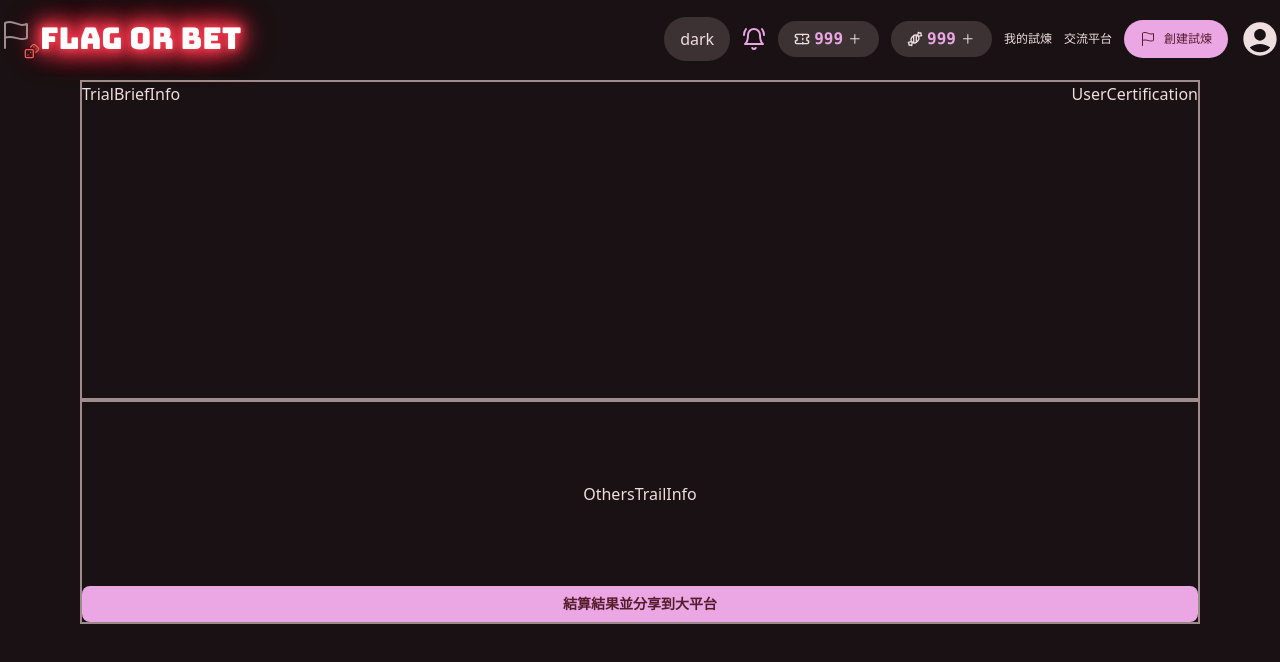
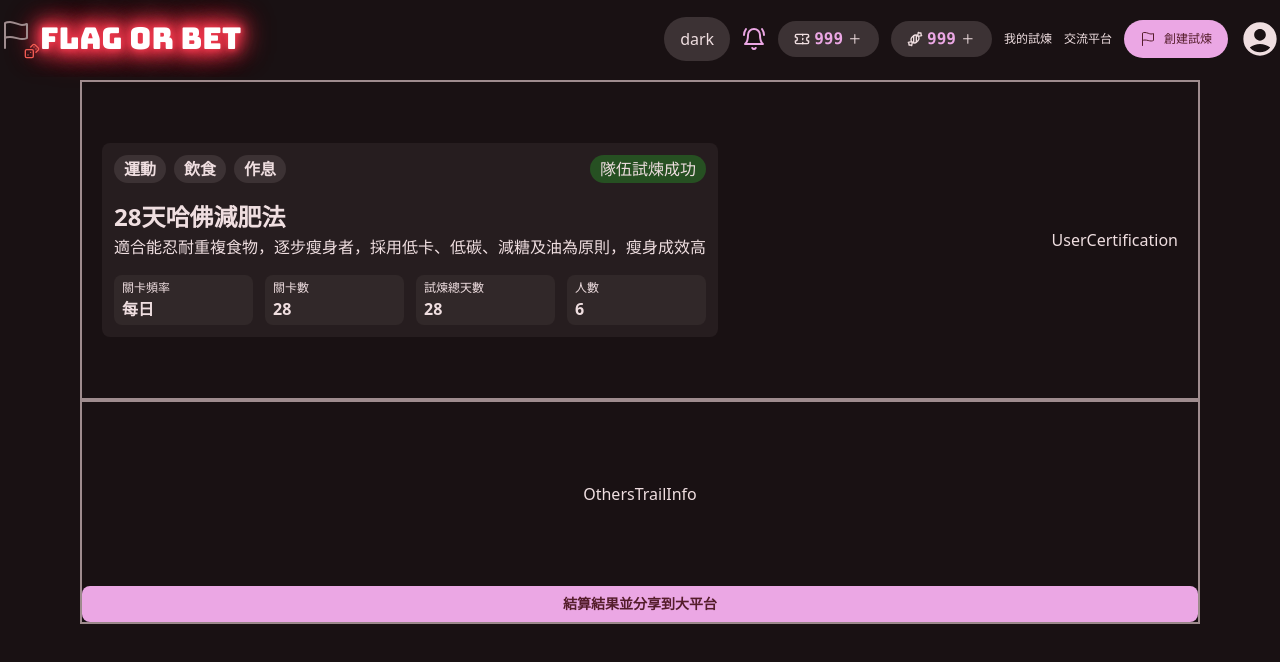
Before and after one commit to TooruTW/GoBetGoal, a React (Vite) app: page /trial-complete in a window 1280 px wide. Shown: the top 662 px of the page. Built offline with nearby package versions, Linux system fonts and the light colour scheme.

Commit message:
feat(MyTrialInfo):add trial brefing card

```diff
--- a/src/components/pages/TrialComplete/components/MyTrialInfo.tsx
+++ b/src/components/pages/TrialComplete/components/MyTrialInfo.tsx
@@ -6,7 +6,7 @@ import { RootState } from "@/store";
 export default function MyTrialInfo() {
   const userImg = useSelector((state: RootState) => state.account.charactor_img_link);
   return (
-    <div className="flex justify-between gap-4 w-full max-h-80 h-full border-b-4 border-schema-outline">
+    <div className="flex justify-between w-full max-h-80 h-full border-b-4 border-schema-outline px-5 items-center">
       <TrialBriefInfo />
       <div
         className="w-80 h-80 "
--- a/src/components/pages/TrialComplete/components/TrialBriefInfo.tsx
+++ b/src/components/pages/TrialComplete/components/TrialBriefInfo.tsx
@@ -1,3 +1,49 @@
 export default function TrialBriefInfo() {
-  return <div>TrialBriefInfo</div>;
+  return (
+    <div className="bg-schema-surface-container p-3 rounded-md flex flex-col gap-4">
+      <div className="flex justify-between items-center ">
+        <ul className="flex gap-2 text-p font-bold text-schema-on-surface">
+          <li className=" rounded-full bg-schema-surface-container-highest px-2.5 py-0.5">
+            運動
+          </li>
+          <li className=" rounded-full bg-schema-surface-container-highest px-2.5 py-0.5">
+            飲食
+          </li>
+          <li className=" rounded-full bg-schema-surface-container-highest px-2.5 py-0.5">
+            作息
+          </li>
+        </ul>
+        <div className="bg-schema-secondary-container px-2.5 py-0.5 rounded-full">
+          隊伍試煉成功
+        </div>
+      </div>
+      <div>
+        <h3 className="text-h3 font-bold text-schema-on-surface">
+          28天哈佛減肥法
+        </h3>
+
+        <p>
+          適合能忍耐重複食物，逐步瘦身者，採用低卡、低碳、減糖及油為原則，瘦身成效高
+        </p>
+      </div>
+      <ul className="flex justify-between gap-3 text-label">
+        <li className="bg-schema-surface-container-high rounded-md px-2 py-1 w-full min-w-22">
+          <p className="text-nowrap">關卡頻率</p>
+          <p className="text-p font-bold">每日</p>
+        </li>
+        <li className="bg-schema-surface-container-high rounded-md px-2 py-1 w-full min-w-22">
+          <p className="text-nowrap">關卡數</p>
+          <p className="text-p font-bold">28</p>
+        </li>
+        <li className="bg-schema-surface-container-high rounded-md px-2 py-1 w-full min-w-22">
+          <p className="text-nowrap">試煉總天數</p>
+          <p className="text-p font-bold">28</p>
+        </li>
+        <li className="bg-schema-surface-container-high rounded-md px-2 py-1 w-full min-w-22">
+          <p className="text-nowrap">人數</p>
+          <p className="text-p font-bold">6</p>
+        </li>
+      </ul>
+    </div>
+  );
 }
--- a/src/styles/index.css
+++ b/src/styles/index.css
@@ -116,6 +116,8 @@
   --color-schema-surface-container-high: var(--surfaceContainerHigh);
   --color-schema-surface-container-highest: var(--surfaceContainerHighest);
 
+  --color-schema-secondary-container: var(--secondaryContainer);
+
   /* 新增 surface-container 顏色映射 */
   --color-surface-container: var(--surfaceContainer);
 }
@@ -202,7 +204,6 @@
   --surfaceContainerLow: #fff0f1;
   --surfaceContainer: #fbeaeb;
   --surfaceContainerLow: #fff7f8;
-
   --surfaceContainerHigh: #f5e4e6;
   --surfaceContainerHighest: #efdee0;
 }
```
